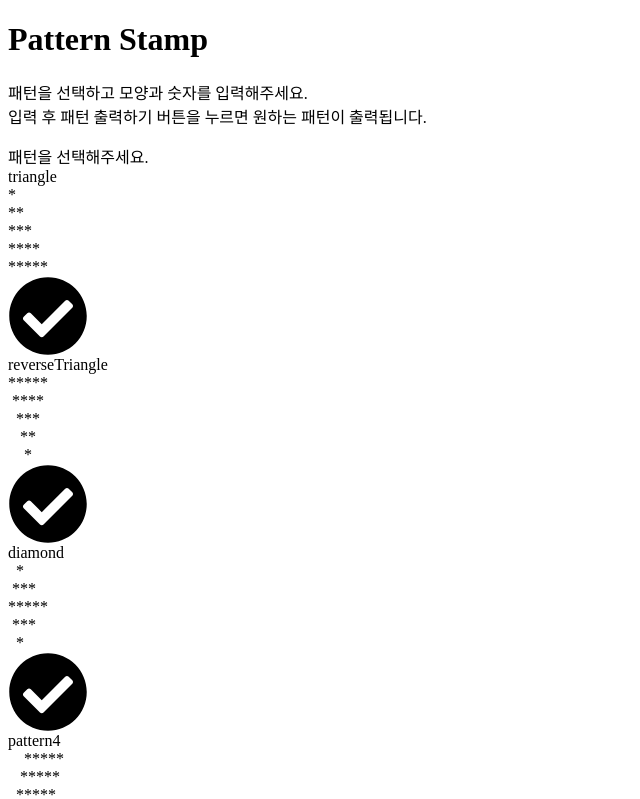
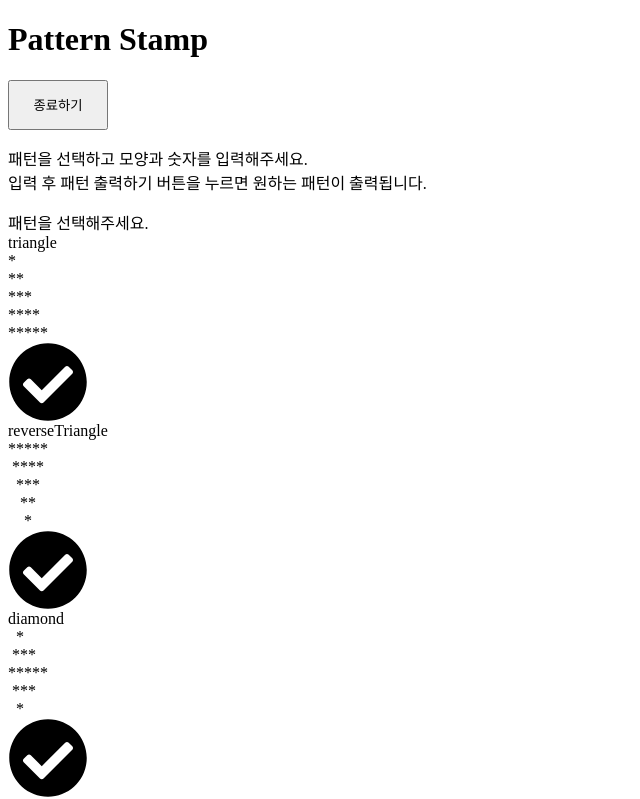
Before and after one commit to bohyeon-n/youngint-lesson, a React app: page / in a window 1280 px wide. Shown: the top 799 px of the page, without its empty margins (0-640 px from the left). Built offline with nearby package versions, Linux system fonts and the light colour scheme.

Commit message:
종료, 시작 버튼 추가 PatternStore 로 파일 이름 변경함

```diff
--- a/src/index.tsx
+++ b/src/index.tsx
@@ -8,7 +8,7 @@ import {
   faExclamationTriangle
 } from "@fortawesome/free-solid-svg-icons";
 import { Provider } from "mobx-react";
-import Pattern from "./stores/patternStore";
+import Pattern from "./stores/PatternStore";
 
 library.add(faCheckCircle, faExclamationTriangle);
 
--- a/src/pages/MainPage.tsx
+++ b/src/pages/MainPage.tsx
@@ -4,17 +4,29 @@ import { Pattern } from "../components/Pattern";
 import List from "../components/List";
 import { observer, inject } from "mobx-react";
 import Patterns from "../utils/Patterns";
-
 @inject("patternStore")
 @observer
 export default class MainPage extends React.Component {
   keys = Object.keys(Patterns).map(k => k);
   patterns = this.keys.map(k => Patterns[k as any]);
+
   render() {
     const { patternStore }: any = this.props;
     return (
       <div>
         <h1>Pattern Stamp</h1>
+        <button
+          className={patternStore.close ? "시작하기" : "종료하기"}
+          onClick={e => {
+            patternStore.close
+              ? patternStore.reset()
+              : (patternStore.close = true);
+          }}
+        >
+          {patternStore.close ? "시작하기" : "종료하기"}
+        </button>
+        {patternStore.close ? null : (
+          <div>
             <p>
               패턴을 선택하고 모양과 숫자를 입력해주세요. <br />
               입력 후 패턴 출력하기 버튼을 누르면 원하는 패턴이 출력됩니다.
@@ -22,6 +34,8 @@ export default class MainPage extends React.Component {
             <div>패턴을 선택해주세요.</div>
             <List list={this.patterns} />
             <FormContainer />
+          </div>
+        )}
         <div className="printed">
           {patternStore.firstSubmit && (
             <div className="pattern">
@@ -43,6 +57,9 @@ export default class MainPage extends React.Component {
               />
             </div>
           )}
+          {patternStore.close &&
+            !patternStore.firstSubmit &&
+            "출력된 패턴이 없습니다."}
         </div>
       </div>
     );
--- a/src/stores/patternStore.ts
+++ b/src/stores/patternStore.ts
@@ -19,6 +19,26 @@ class PatternStore {
   @observable submitNumber: string | number;
   @observable submitPattern: string;
   @observable submitShape: string;
+  @observable close: boolean = false;
+
+  @action reset() {
+    this.pattern = "triangle";
+    this.shape = "";
+    this.numberInputValue = "";
+    this.step = 0;
+    this.message = "";
+    this.valid = false;
+    this.formerSubmit = false;
+    this.firstSubmit = false;
+    this.formerInputState = {
+      number: "",
+      shape: "",
+      pattern: ""
+    };
+    this.submitPattern = "";
+    this.submitShape = "";
+    this.close = false;
+  }
 
   @action onChangePattern(pattern: string) {
     this.pattern = pattern;
```
Also changed, not shown: 1 other file (tests, documents, lock files or other folders). Lines whose indentation alone changed are shown as unchanged.
